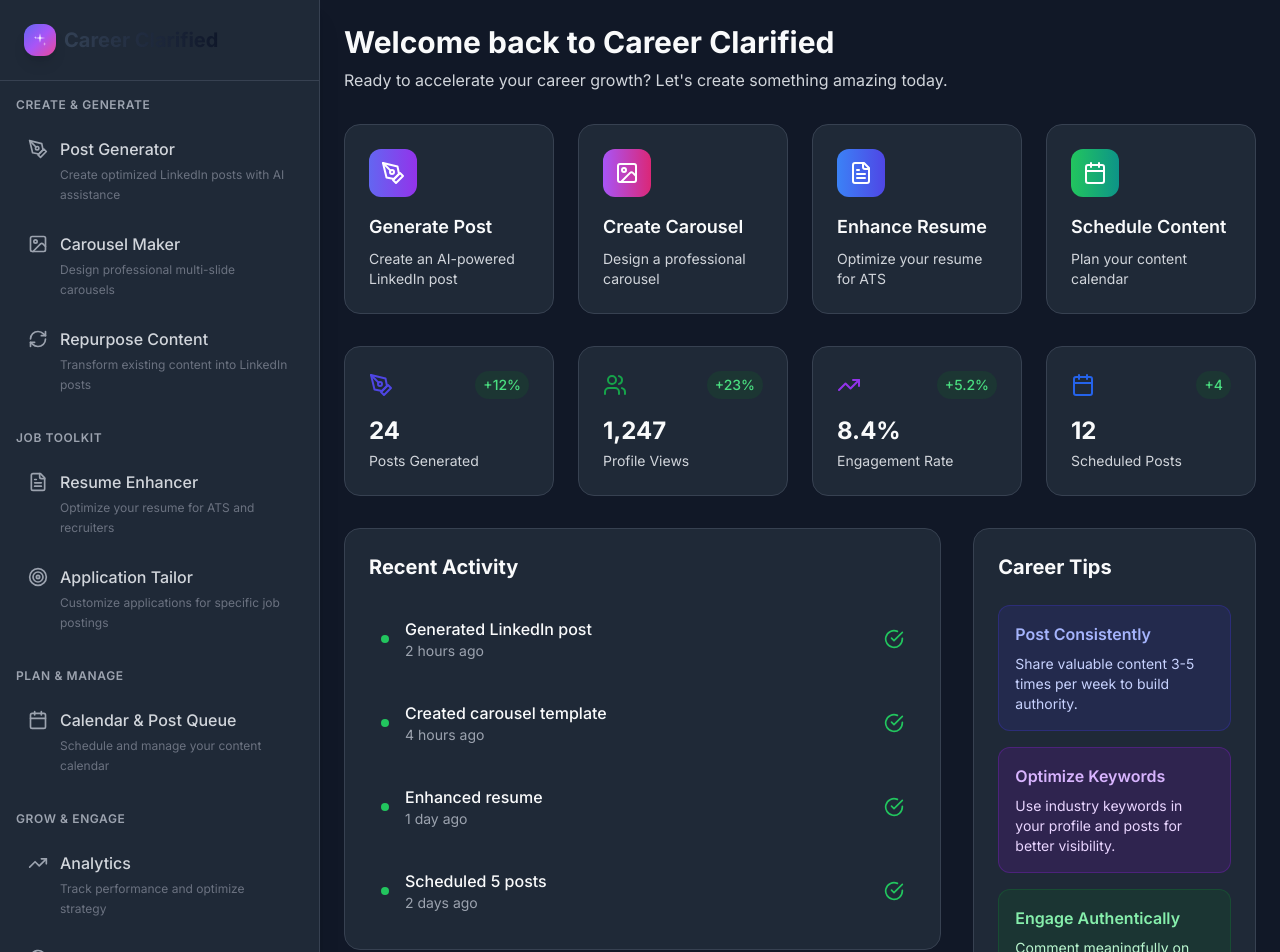
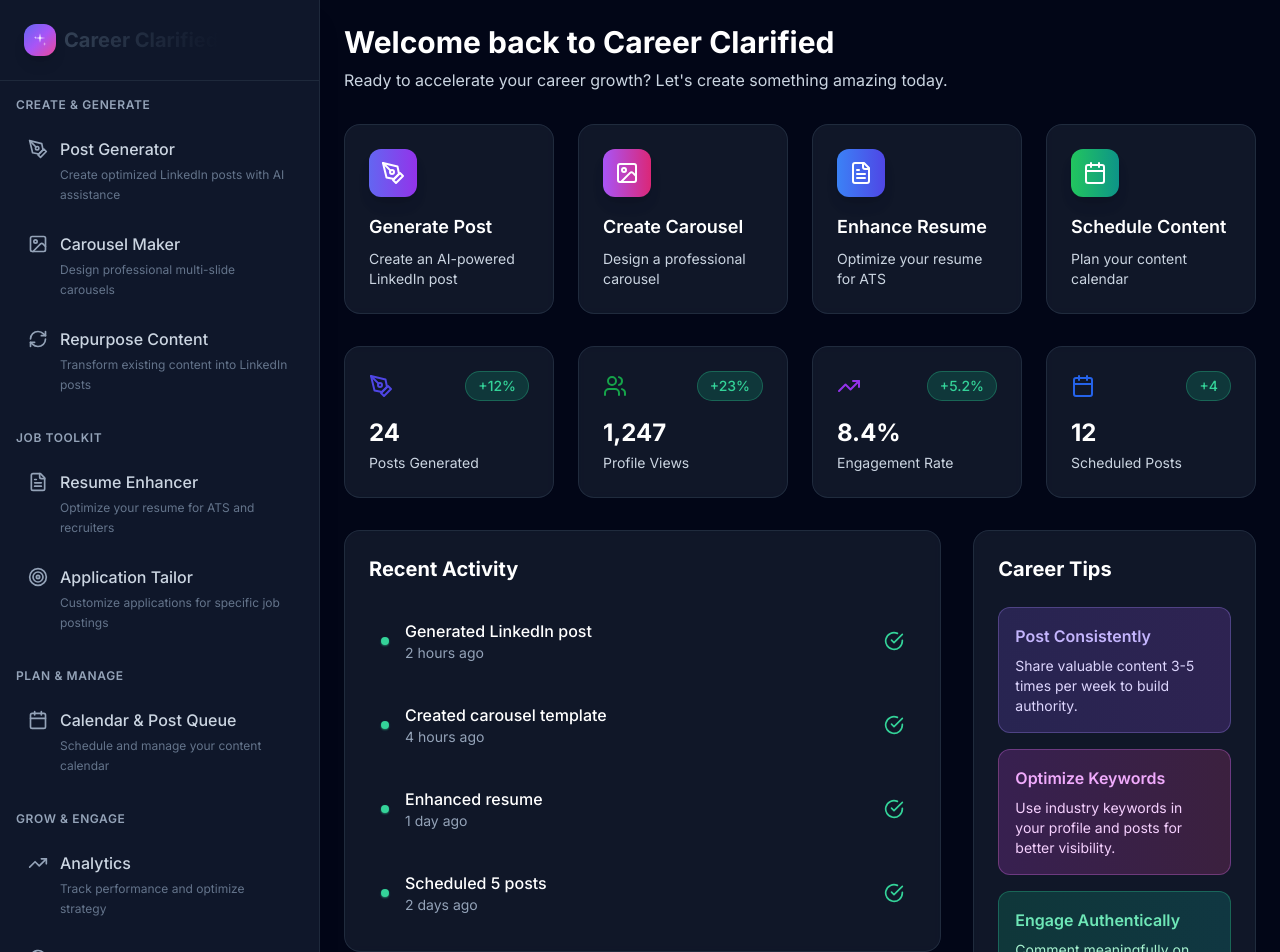
Before and after one commit to testbolt600-hub/proj-14-09-2025-v1, a React (Vite) app: page /dashboard in a window 1280 px wide. Shown: the top 952 px of the page. Built offline with nearby package versions, Linux system fonts and the light colour scheme; no server answers.

Commit message:
dashboard changes again

```diff
--- a/src/components/features/DashboardHome.tsx
+++ b/src/components/features/DashboardHome.tsx
@@ -107,10 +107,10 @@ const DashboardHome = () => {
     <div className="p-6 max-w-7xl mx-auto">
       {/* Welcome Section */}
       <div className="mb-8">
-        <h1 className="text-3xl font-bold text-gray-50 mb-2">
+        <h1 className="text-3xl font-bold text-white mb-2">
           Welcome back to Career Clarified
         </h1>
-        <p className="text-gray-300">
+        <p className="text-slate-300">
           Ready to accelerate your career growth? Let's create something amazing today.
         </p>
       </div>
@@ -123,15 +123,15 @@ const DashboardHome = () => {
             <button
               key={index}
               onClick={() => navigate(action.path)}
-              className="group bg-gray-800 rounded-2xl p-6 border border-gray-700 hover:border-indigo-500 transition-all duration-300 hover:transform hover:scale-105 hover:shadow-xl hover:shadow-indigo-500/10 text-left"
+              className="group bg-slate-800/50 backdrop-blur-sm rounded-2xl p-6 border border-slate-700/50 hover:border-violet-400/50 transition-all duration-300 hover:transform hover:scale-105 hover:shadow-2xl hover:shadow-violet-500/25 text-left hover:bg-slate-800/80"
             >
-              <div className={`w-12 h-12 bg-gradient-to-r ${action.color} rounded-xl flex items-center justify-center mb-4 group-hover:scale-110 transition-transform duration-300`}>
+              <div className={`w-12 h-12 bg-gradient-to-r ${action.color} rounded-xl flex items-center justify-center mb-4 group-hover:scale-110 transition-transform duration-300 shadow-lg`}>
                 <Icon className="w-6 h-6 text-white" />
               </div>
-              <h3 className="text-lg font-semibold text-gray-50 mb-2 group-hover:text-indigo-400 transition-colors">
+              <h3 className="text-lg font-semibold text-white mb-2 group-hover:text-violet-300 transition-colors">
                 {action.title}
               </h3>
-              <p className="text-gray-300 text-sm">
+              <p className="text-slate-300 text-sm group-hover:text-slate-200 transition-colors">
                 {action.description}
               </p>
             </button>
@@ -146,18 +146,18 @@ const DashboardHome = () => {
           return (
             <div
               key={index}
-              className="bg-gray-800 rounded-2xl p-6 border border-gray-700 hover:shadow-lg transition-all duration-300"
+              className="bg-slate-800/50 backdrop-blur-sm rounded-2xl p-6 border border-slate-700/50 hover:shadow-xl hover:shadow-violet-500/10 transition-all duration-300 hover:border-violet-400/30 hover:bg-slate-800/80"
             >
               <div className="flex items-center justify-between mb-4">
                 <Icon className={`w-6 h-6 ${stat.color}`} />
-                <span className="text-green-400 text-sm font-medium bg-green-900/30 px-2 py-1 rounded-full">
+                <span className="text-emerald-400 text-sm font-medium bg-emerald-500/20 px-3 py-1 rounded-full border border-emerald-400/30">
                   {stat.change}
                 </span>
               </div>
-              <h3 className="text-2xl font-bold text-gray-50 mb-1">
+              <h3 className="text-2xl font-bold text-white mb-1">
                 {stat.value}
               </h3>
-              <p className="text-gray-300 text-sm">
+              <p className="text-slate-300 text-sm">
                 {stat.title}
               </p>
             </div>
@@ -168,17 +168,17 @@ const DashboardHome = () => {
       <div className="grid grid-cols-1 lg:grid-cols-3 gap-8">
         {/* Recent Activity */}
         <div className="lg:col-span-2">
-          <div className="bg-gray-800 rounded-2xl p-6 border border-gray-700">
-            <h2 className="text-xl font-bold text-gray-50 mb-6">Recent Activity</h2>
+          <div className="bg-slate-800/50 backdrop-blur-sm rounded-2xl p-6 border border-slate-700/50 hover:border-violet-400/30 transition-all duration-300">
+            <h2 className="text-xl font-bold text-white mb-6">Recent Activity</h2>
             <div className="space-y-4">
               {recentActivity.map((activity, index) => (
-                <div key={index} className="flex items-center gap-4 p-3 rounded-xl hover:bg-gray-700 transition-colors">
-                  <div className="w-2 h-2 bg-green-500 rounded-full"></div>
+                <div key={index} className="flex items-center gap-4 p-3 rounded-xl hover:bg-slate-700/50 transition-colors">
+                  <div className="w-2 h-2 bg-emerald-400 rounded-full shadow-sm shadow-emerald-400/50"></div>
                   <div className="flex-1">
-                    <p className="text-gray-50 font-medium">{activity.action}</p>
-                    <p className="text-gray-400 text-sm">{activity.time}</p>
+                    <p className="text-white font-medium">{activity.action}</p>
+                    <p className="text-slate-400 text-sm">{activity.time}</p>
                   </div>
-                  <CheckCircle className="w-5 h-5 text-green-500" />
+                  <CheckCircle className="w-5 h-5 text-emerald-400" />
                 </div>
               ))}
             </div>
@@ -186,24 +186,24 @@ const DashboardHome = () => {
         </div>
 
         {/* Quick Tips */}
-        <div className="bg-gray-800 rounded-2xl p-6 border border-gray-700">
-          <h2 className="text-xl font-bold text-gray-50 mb-6">Career Tips</h2>
+        <div className="bg-slate-800/50 backdrop-blur-sm rounded-2xl p-6 border border-slate-700/50 hover:border-violet-400/30 transition-all duration-300">
+          <h2 className="text-xl font-bold text-white mb-6">Career Tips</h2>
           <div className="space-y-4">
-            <div className="p-4 bg-indigo-900/30 rounded-xl border border-indigo-800/50">
-              <h3 className="font-semibold text-indigo-300 mb-2">Post Consistently</h3>
-              <p className="text-indigo-200 text-sm">
+            <div className="p-4 bg-gradient-to-r from-violet-500/20 to-purple-500/20 rounded-xl border border-violet-400/30 hover:border-violet-400/50 transition-all duration-300">
+              <h3 className="font-semibold text-violet-300 mb-2">Post Consistently</h3>
+              <p className="text-violet-200 text-sm">
                 Share valuable content 3-5 times per week to build authority.
               </p>
             </div>
-            <div className="p-4 bg-purple-900/30 rounded-xl border border-purple-800/50">
-              <h3 className="font-semibold text-purple-300 mb-2">Optimize Keywords</h3>
-              <p className="text-purple-200 text-sm">
+            <div className="p-4 bg-gradient-to-r from-fuchsia-500/20 to-pink-500/20 rounded-xl border border-fuchsia-400/30 hover:border-fuchsia-400/50 transition-all duration-300">
+              <h3 className="font-semibold text-fuchsia-300 mb-2">Optimize Keywords</h3>
+              <p className="text-fuchsia-200 text-sm">
                 Use industry keywords in your profile and posts for better visibility.
               </p>
             </div>
-            <div className="p-4 bg-green-900/30 rounded-xl border border-green-800/50">
-              <h3 className="font-semibold text-green-300 mb-2">Engage Authentically</h3>
-              <p className="text-green-200 text-sm">
+            <div className="p-4 bg-gradient-to-r from-emerald-500/20 to-teal-500/20 rounded-xl border border-emerald-400/30 hover:border-emerald-400/50 transition-all duration-300">
+              <h3 className="font-semibold text-emerald-300 mb-2">Engage Authentically</h3>
+              <p className="text-emerald-200 text-sm">
                 Comment meaningfully on others' posts to build relationships.
               </p>
             </div>
--- a/src/pages/Dashboard.tsx
+++ b/src/pages/Dashboard.tsx
@@ -133,16 +133,16 @@ const Dashboard = () => {
   const closeSidebar = () => setSidebarOpen(false);
 
   return (
-    <div className="min-h-screen bg-gray-900 flex">
+    <div className="min-h-screen bg-slate-950 flex">
       {/* Sidebar */}
-      <div className={`fixed inset-y-0 left-0 z-50 w-80 bg-gray-800 border-r border-gray-700 shadow-xl transform ${sidebarOpen ? 'translate-x-0' : '-translate-x-full'} transition-transform duration-300 ease-in-out lg:translate-x-0 lg:static lg:inset-0`}>
+      <div className={`fixed inset-y-0 left-0 z-50 w-80 bg-slate-900 border-r border-slate-800 shadow-xl transform ${sidebarOpen ? 'translate-x-0' : '-translate-x-full'} transition-transform duration-300 ease-in-out lg:translate-x-0 lg:static lg:inset-0`}>
         <div className="flex flex-col h-full">
           {/* Logo */}
-          <div className="flex items-center justify-between p-6 border-b border-gray-700">
+          <div className="flex items-center justify-between p-6 border-b border-slate-800">
             <Logo />
             <button
               onClick={() => setSidebarOpen(false)}
-              className="lg:hidden text-gray-400 hover:text-gray-300"
+              className="lg:hidden text-slate-400 hover:text-slate-300"
             >
               <X className="w-5 h-5" />
             </button>
@@ -152,7 +152,7 @@ const Dashboard = () => {
           <nav className="flex-1 overflow-y-auto p-4 space-y-6">
             {menuItems.map((section, sectionIdx) => (
               <div key={sectionIdx}>
-                <h3 className="text-xs font-semibold text-gray-400 uppercase tracking-wider mb-3">
+                <h3 className="text-xs font-semibold text-slate-400 uppercase tracking-wider mb-3">
                   {section.category}
                 </h3>
                 <div className="space-y-1">
@@ -169,16 +169,16 @@ const Dashboard = () => {
                         }}
                         className={`w-full flex items-start space-x-3 px-3 py-3 rounded-xl text-left transition-all duration-200 group ${
                           isActive
-                            ? 'bg-indigo-600 text-white'
-                            : 'text-gray-300 hover:text-white hover:bg-gray-700'
+                            ? 'bg-gradient-to-r from-violet-600 to-purple-600 text-white shadow-lg shadow-violet-500/25'
+                            : 'text-slate-300 hover:text-white hover:bg-slate-800'
                         }`}
                       >
-                        <Icon className={`w-5 h-5 mt-0.5 flex-shrink-0 ${isActive ? 'text-white' : 'text-gray-400 group-hover:text-gray-300'}`} />
+                        <Icon className={`w-5 h-5 mt-0.5 flex-shrink-0 ${isActive ? 'text-white' : 'text-slate-400 group-hover:text-slate-300'}`} />
                         <div>
-                          <div className={`font-medium ${isActive ? 'text-white' : 'text-gray-300 group-hover:text-white'}`}>
+                          <div className={`font-medium ${isActive ? 'text-white' : 'text-slate-300 group-hover:text-white'}`}>
                             {item.name}
                           </div>
-                          <div className="text-xs text-gray-500 mt-1 leading-relaxed">
+                          <div className="text-xs text-slate-500 mt-1 leading-relaxed">
                             {item.description}
                           </div>
                         </div>
@@ -191,10 +191,10 @@ const Dashboard = () => {
           </nav>
 
           {/* Sign Out */}
-          <div className="p-4 border-t border-gray-700">
+          <div className="p-4 border-t border-slate-800">
             <button
               onClick={handleSignOut}
-              className="w-full flex items-center gap-3 px-3 py-3 text-gray-300 hover:text-white hover:bg-gray-700 rounded-xl transition-colors"
+              className="w-full flex items-center gap-3 px-3 py-3 text-slate-300 hover:text-white hover:bg-slate-800 rounded-xl transition-colors"
             >
               <LogOut className="w-5 h-5" />
               <span>Sign Out</span>
@@ -206,18 +206,18 @@ const Dashboard = () => {
       {/* Main Content */}
       <div className="flex-1 lg:ml-0">
         {/* Mobile Header */}
-        <header className="lg:hidden bg-gray-800 border-b border-gray-700 px-4 py-3">
+        <header className="lg:hidden bg-slate-900 border-b border-slate-800 px-4 py-3">
           <div className="flex items-center justify-between">
             <button
               onClick={() => setSidebarOpen(true)}
-              className="text-gray-400 hover:text-gray-300"
+              className="text-slate-400 hover:text-slate-300"
             >
               <Menu className="w-6 h-6" />
             </button>
             <Logo size="sm" />
             <button
               onClick={handleSignOut}
-              className="text-gray-400 hover:text-gray-300"
+              className="text-slate-400 hover:text-slate-300"
             >
               <LogOut className="w-5 h-5" />
             </button>
@@ -225,7 +225,7 @@ const Dashboard = () => {
         </header>
 
         {/* Page Content */}
-        <main className="min-h-screen bg-gray-900">
+        <main className="min-h-screen bg-slate-950">
           <div className="relative">
             <Routes>
               <Route path="/" element={<DashboardHome />} />
```
Also changed, not shown: src/components/features/PostGenerator.tsx (+5 -5 lines).
